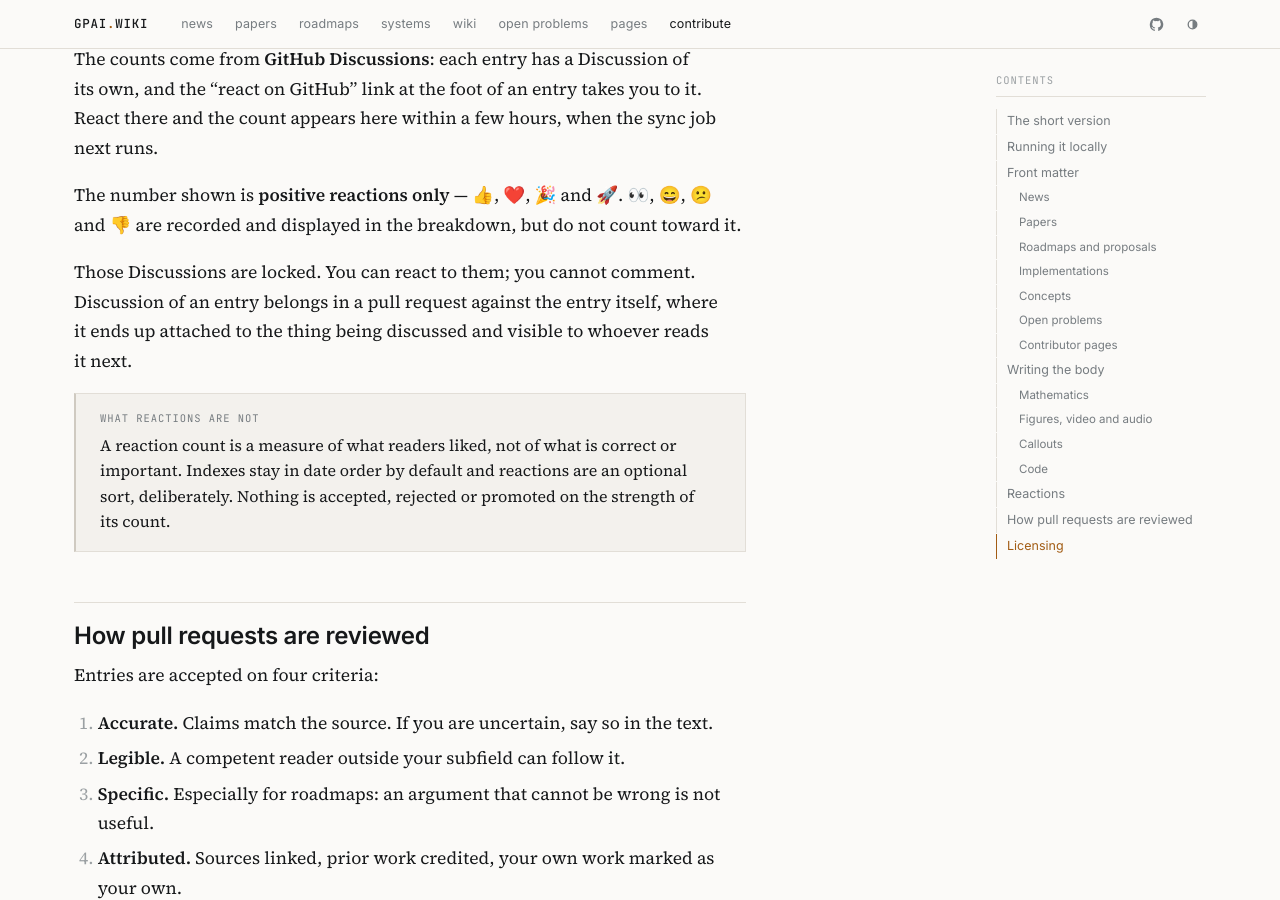
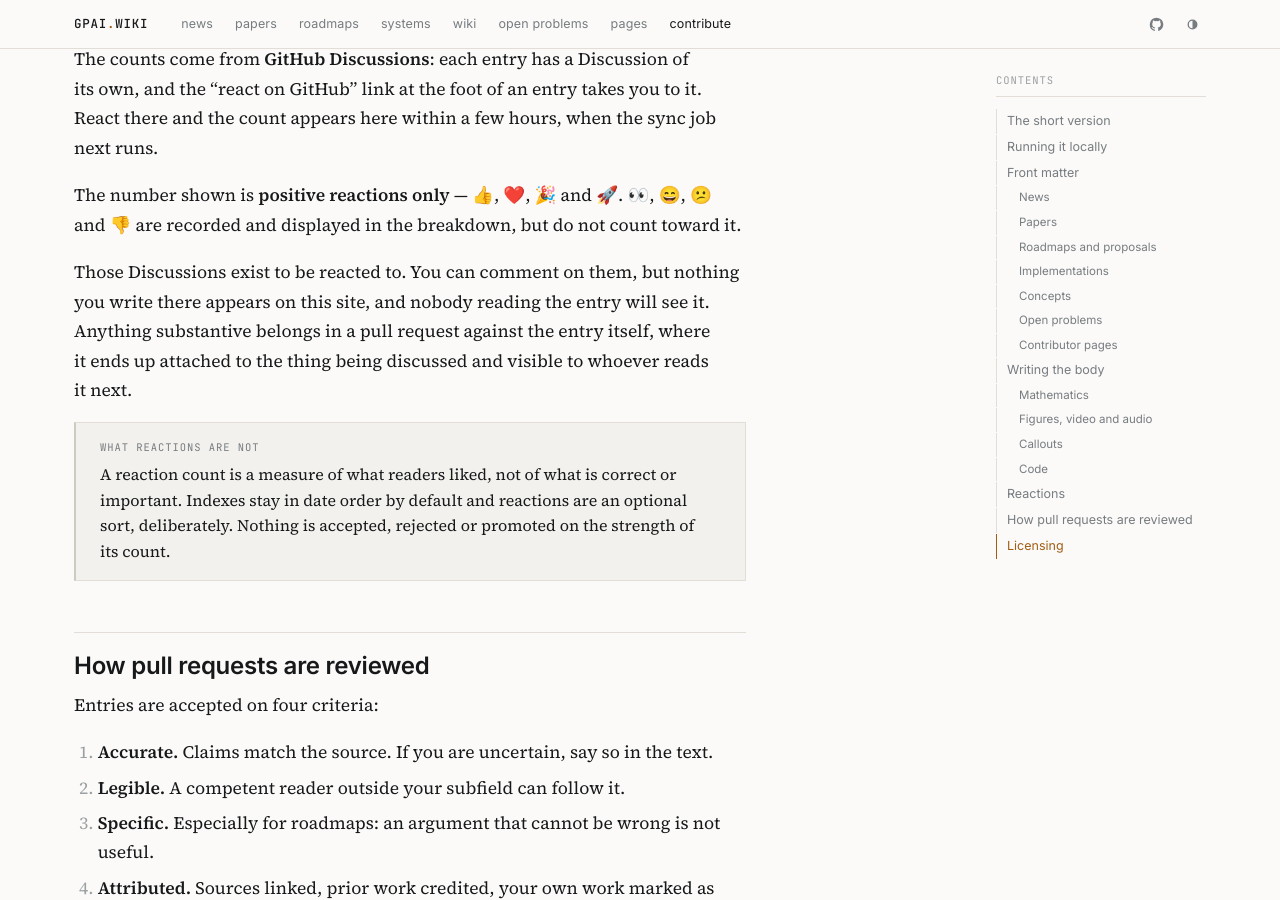
Before and after one commit to gpai-wiki/gpai-wiki.github.io, a Jekyll site: the page built from contribute/index.md, in a window 1280 px wide and 900 px high, scrolled down 8180 px. Built offline with Jekyll 4.4.1, drawn with Linux system fonts in a browser that asks for light colours.

Commit message:
Do not lock the entry Discussions
The sync locked each Discussion after creating it, assuming locking refuses
comments while still allowing reactions. Checked against public repos via
viewerCanReact as a non-collaborator -- the position a site reader is in --
that does not hold:

  vercel/next.js   locked 0/1 reactable    unlocked 99/99 reactable
  denoland/deno    locked 0/1 reactable    unlocked 99/99 reactable
  angular/angular  locked 11/26 reactable

The angular sample rules out a simple story: all 26 locked, same category,
and `closed` does not separate them either, yet 11 are reactable and 15 are
not. Locking does not reliably predict reactability in either direction.

The costs are asymmetric. If locking blocks reactions the feature is
silently dead -- every entry gets a Discussion nobody can react to and the
site shows zero forever, with nothing anywhere to say why. Not locking costs
only that people can comment on GitHub, and those comments never render on
the site, which shows counts and nothing else.

The Announcement category still stops readers opening threads of their own,
so the category stays a 1:1 map of entries.

Co-Authored-By: Claude Opus 5 <noreply@anthropic.com>

```diff
--- a/contribute/index.md
+++ b/contribute/index.md
@@ -347,9 +347,10 @@ within a few hours, when the sync job next runs.
 The number shown is **positive reactions only** — 👍, ❤️, 🎉 and 🚀. 👀, 😄, 😕 and 👎 are
 recorded and displayed in the breakdown, but do not count toward it.
 
-Those Discussions are locked. You can react to them; you cannot comment. Discussion of an
-entry belongs in a pull request against the entry itself, where it ends up attached to the
-thing being discussed and visible to whoever reads it next.
+Those Discussions exist to be reacted to. You can comment on them, but nothing you write
+there appears on this site, and nobody reading the entry will see it. Anything substantive
+belongs in a pull request against the entry itself, where it ends up attached to the thing
+being discussed and visible to whoever reads it next.
 
 {% capture c %}
 A reaction count is a measure of what readers liked, not of what is correct or important.
```
Also changed, not shown: README.md, 1 other file.
